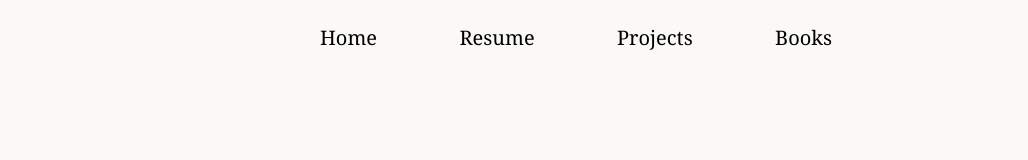
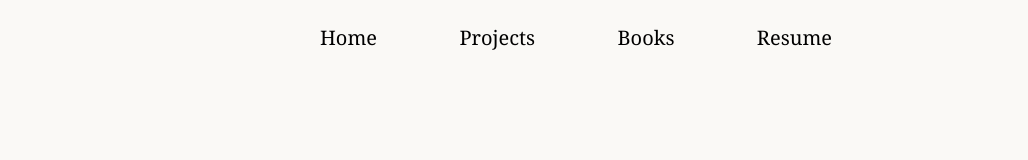
Before and after one commit to jacob-armiger/react-portfolio-site, a Next.js app: page / in a window 1280 px wide. Shown: the top 160 px of the page, without its empty margins (64-1092 px from the left). Built offline with nearby package versions, Linux system fonts and the light colour scheme.

Commit message:
Update order of navbar links

```diff
--- a/src/components/NavigationBar.js
+++ b/src/components/NavigationBar.js
@@ -5,16 +5,24 @@ export default function NavBar() {
         <div className="mx-8 mt-6 text-xl md:mx-48 lg:mx-64 xl:mx-96">
             <nav className="flex items-center justify-between">
                 <div>
-          <Link className="nav-link" href="/">Home</Link>
+                    <Link className="nav-link" href="/">
+                        Home
+                    </Link>
                 </div>
                 <div>
-          <Link className="nav-link" href="/resume">Resume</Link>
+                    <Link className="nav-link" href="/projects">
+                        Projects
+                    </Link>
                 </div>
                 <div>
-          <Link className="nav-link" href="/projects">Projects</Link>
+                    <Link className="nav-link" href="/books">
+                        Books
+                    </Link>
                 </div>
                 <div>
-          <Link className="nav-link" href="/books">Books</Link>
+                    <Link className="nav-link" href="/resume">
+                        Resume
+                    </Link>
                 </div>
             </nav>
         </div>
```
Lines whose indentation alone changed are shown as unchanged.
